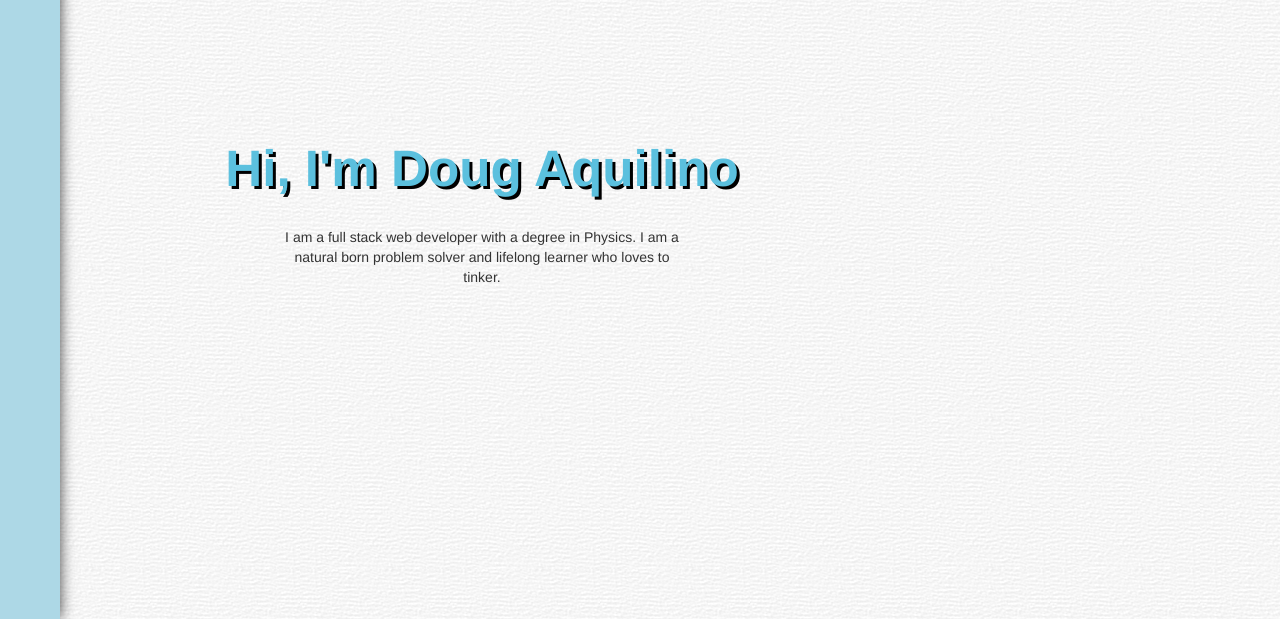
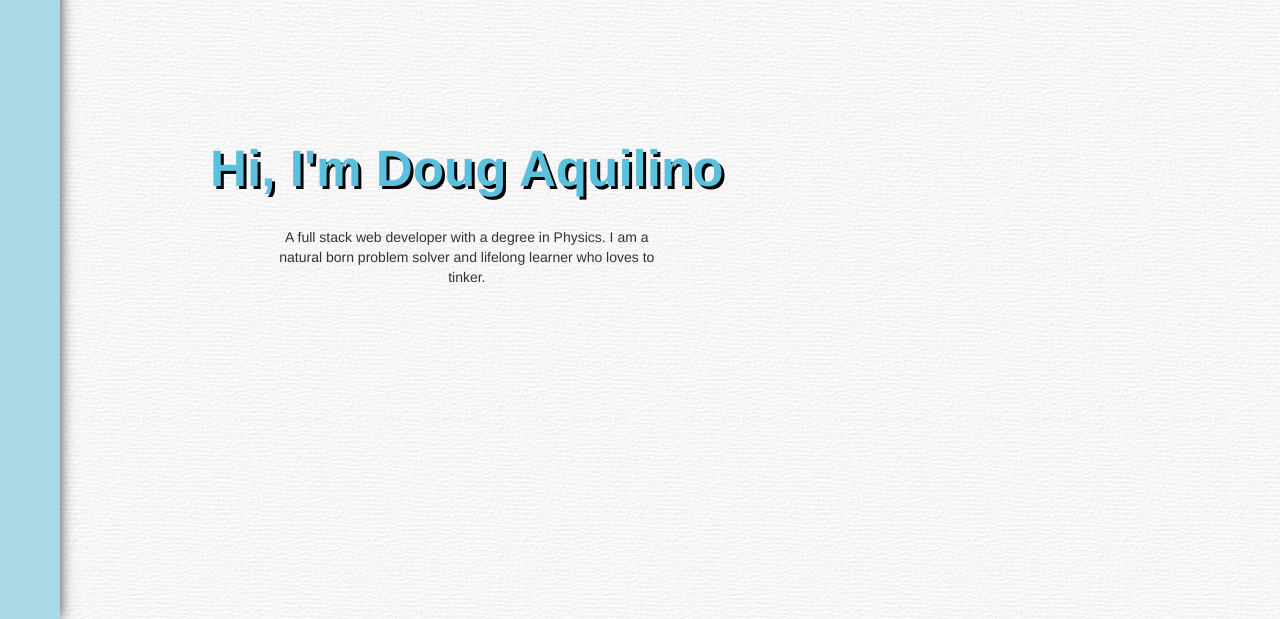
Before and after one commit to daquilino/new-portfolio, a plain HTML site: page public/index.html in a window 1280 px wide. Shown: the part 181-800 px from the top of the page. Drawn offline with nearby package versions, Linux system fonts and the light colour scheme.

Commit message:
edited bio

```diff
--- a/public/index.html
+++ b/public/index.html
@@ -45,7 +45,7 @@
 					<h1 id="name">Hi, I'm Doug Aquilino
 					</h1>
 
-					<p id="bio">I am a full stack web developer with a degree in Physics. I am a natural born problem solver and lifelong learner who loves to tinker.
+					<p id="bio">A full stack web developer with a degree in Physics. I am a natural born problem solver and lifelong learner who loves to tinker.
 					</p>
 				</section>
 			</div>
```
